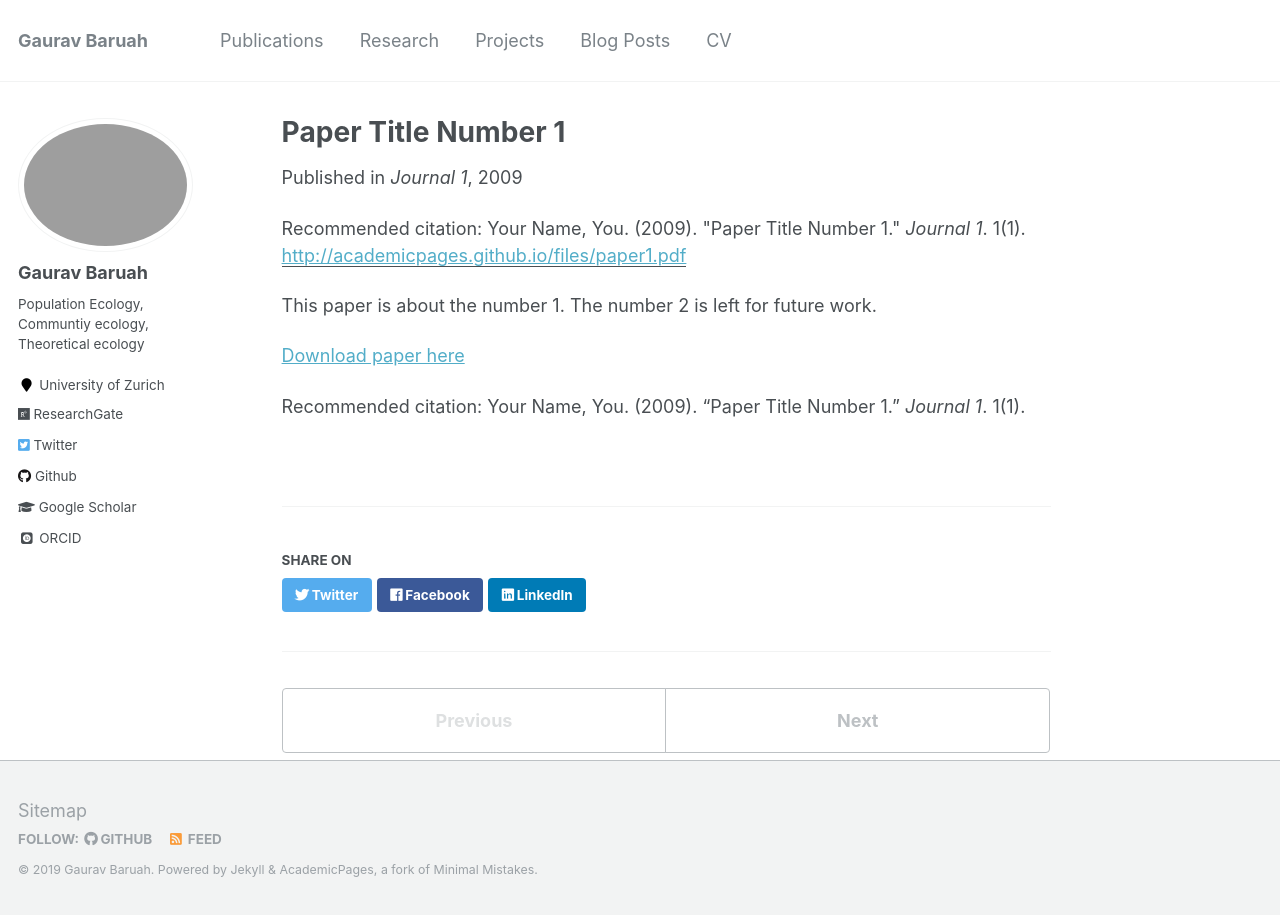
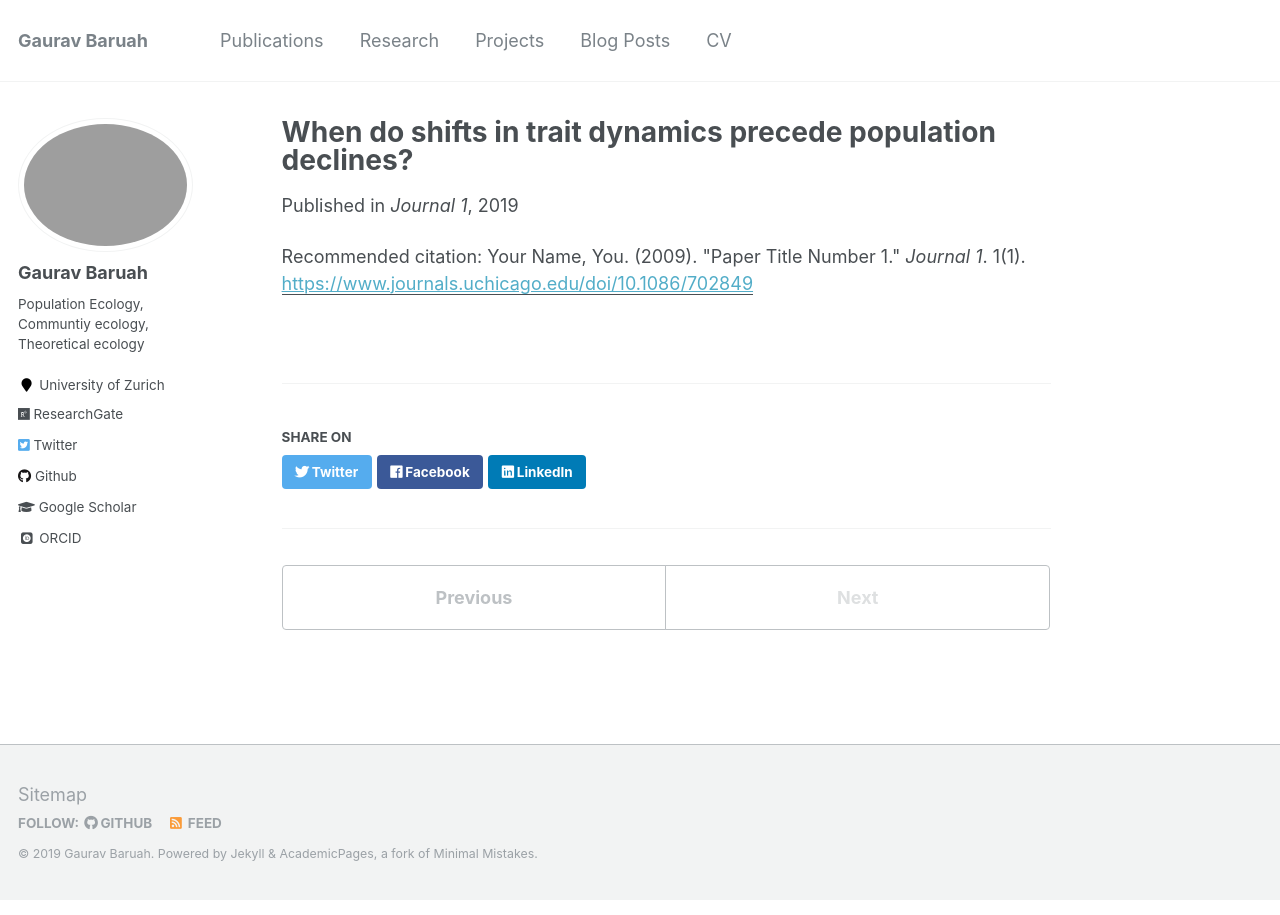
Before and after one commit to GauravKBaruah/GauravKBaruah.github.io, a Jekyll site: the page built from _publications/2009-10-01-paper-title-number-1.md, in a window 1280 px wide. Built offline with Jekyll 4.4.1, drawn with Linux system fonts in a browser that asks for light colours; some web fonts are replaced.

Commit message:
modified page

```diff
--- a/_publications/2009-10-01-paper-title-number-1.md
+++ b/_publications/2009-10-01-paper-title-number-1.md
@@ -1,15 +1,10 @@
 ---
-title: "Paper Title Number 1"
+title: "When do shifts in trait dynamics precede population declines?"
 collection: publications
-permalink: /publication/2009-10-01-paper-title-number-1
+permalink: /publication/2019-23-03-paper-title-number-1
 excerpt: 'This paper is about the number 1. The number 2 is left for future work.'
-date: 2009-10-01
+date: 2019-04-23
 venue: 'Journal 1'
-paperurl: 'http://academicpages.github.io/files/paper1.pdf'
+paperurl: 'https://www.journals.uchicago.edu/doi/10.1086/702849'
 citation: 'Your Name, You. (2009). &quot;Paper Title Number 1.&quot; <i>Journal 1</i>. 1(1).'
 ---
-This paper is about the number 1. The number 2 is left for future work.
-
-[Download paper here](http://academicpages.github.io/files/paper1.pdf)
-
-Recommended citation: Your Name, You. (2009). "Paper Title Number 1." <i>Journal 1</i>. 1(1).
```
